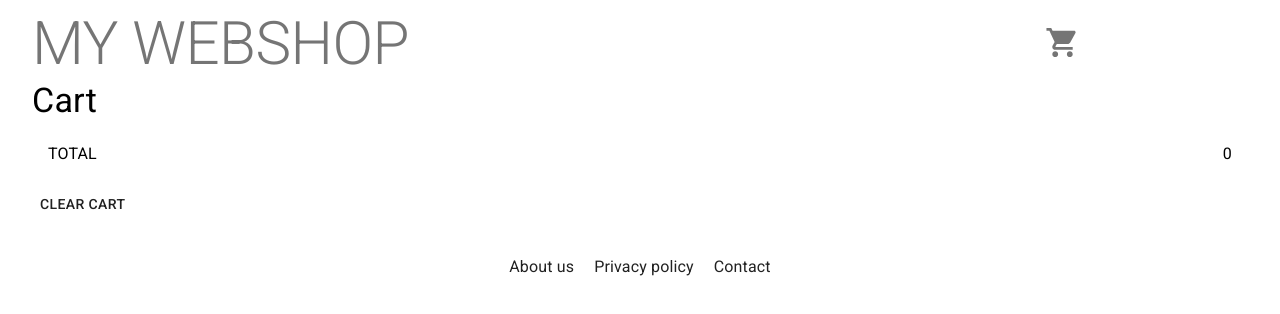
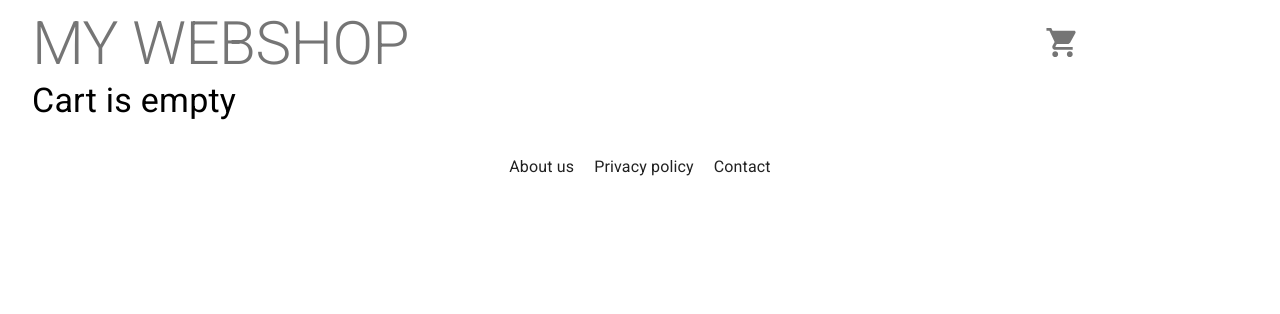
Before and after one commit to ziggabyte/webshop, a Next.js app: page /cart in a window 1280 px wide. Shown: the top 314 px of the page. Built offline with nearby package versions, Linux system fonts and the light colour scheme.

Commit message:
make list of cart items render conditionally

```diff
--- a/src/pages/cart.tsx
+++ b/src/pages/cart.tsx
@@ -14,6 +14,10 @@ const Cart = () => {
 
     return (
         <>
+            { items.length === 0 ?
+                <Typography variant="h4">Cart is empty</Typography>
+                :
+                <>
                     <Typography variant="h4">Cart</Typography>
                     <List>
                         { products.map((product) => <CartItem key={ product.id } product={ product } />) }
@@ -24,6 +28,8 @@ const Cart = () => {
                     </List>
                     <Button onClick={ clearCart }>Clear cart</Button>
                 </>
+            }
+        </>
     );
 };
 
```
Lines whose indentation alone changed are shown as unchanged.
